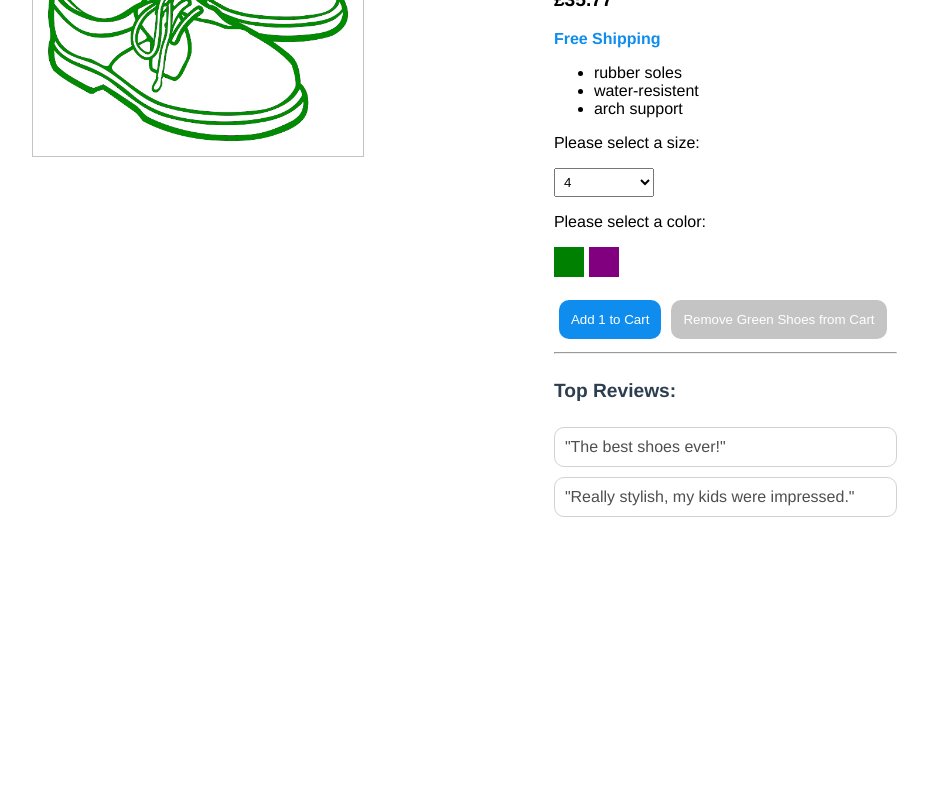
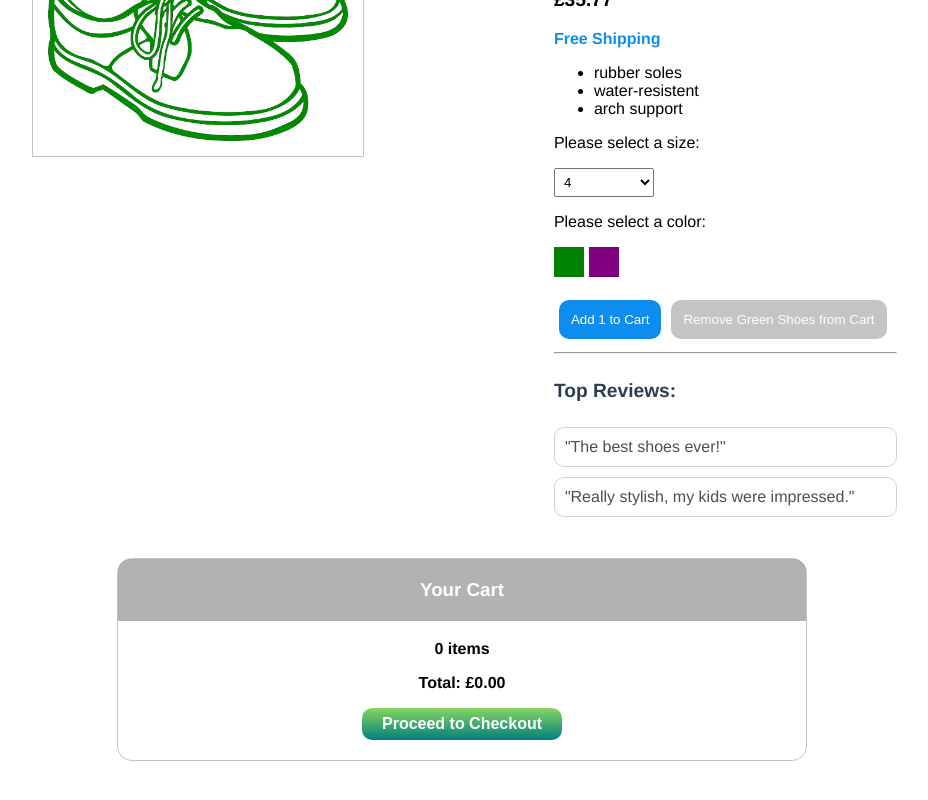
Before and after one commit to penelopecj/vue-app, a Vue app: page / in a window 1280 px wide. Shown: the part 1130-1930 px from the top of the page, without its empty margins (178-1106 px from the left). Before the commit the page ends 1683 px from the top, so only its background shows below. Built offline with nearby package versions, Linux system fonts and the light colour scheme.

Commit message:
added typescript to project and Typescript.vue for cart component

```diff
--- a/src/App.vue
+++ b/src/App.vue
@@ -52,7 +52,14 @@
       </ul>
     </Product>
 
-    <TypeScript />
+    <TypeScript
+      :cart="cart"
+      :prices="prices"
+      :redSocks="socksVariants[0].variantId"
+      :blueSocks="socksVariants[1].variantId"
+      :greenShoes="shoesVariants[0].variantId"
+      :purpleShoes="shoesVariants[1].variantId"
+    />
   </div>
 
 </template>
--- /dev/null
+++ b/src/components/HelloWorld.vue
@@ -0,0 +1,57 @@
+<template>
+  <div class="hello">
+    <h1>{{ msg }}</h1>
+    <p>
+      For a guide and recipes on how to configure / customize this project,<br>
+      check out the
+      <a href="https://cli.vuejs.org" target="_blank" rel="noopener">vue-cli documentation</a>.
+    </p>
+    <h3>Installed CLI Plugins</h3>
+    <ul>
+      <li><a href="https://github.com/vuejs/vue-cli/tree/dev/packages/%40vue/cli-plugin-typescript" target="_blank" rel="noopener">typescript</a></li>
+    </ul>
+    <h3>Essential Links</h3>
+    <ul>
+      <li><a href="https://vuejs.org" target="_blank" rel="noopener">Core Docs</a></li>
+      <li><a href="https://forum.vuejs.org" target="_blank" rel="noopener">Forum</a></li>
+      <li><a href="https://chat.vuejs.org" target="_blank" rel="noopener">Community Chat</a></li>
+      <li><a href="https://twitter.com/vuejs" target="_blank" rel="noopener">Twitter</a></li>
+      <li><a href="https://news.vuejs.org" target="_blank" rel="noopener">News</a></li>
+    </ul>
+    <h3>Ecosystem</h3>
+    <ul>
+      <li><a href="https://router.vuejs.org" target="_blank" rel="noopener">vue-router</a></li>
+      <li><a href="https://vuex.vuejs.org" target="_blank" rel="noopener">vuex</a></li>
+      <li><a href="https://github.com/vuejs/vue-devtools#vue-devtools" target="_blank" rel="noopener">vue-devtools</a></li>
+      <li><a href="https://vue-loader.vuejs.org" target="_blank" rel="noopener">vue-loader</a></li>
+      <li><a href="https://github.com/vuejs/awesome-vue" target="_blank" rel="noopener">awesome-vue</a></li>
+    </ul>
+  </div>
+</template>
+
+<script lang="ts">
+import { Component, Prop, Vue } from 'vue-property-decorator';
+
+@Component
+export default class HelloWorld extends Vue {
+  @Prop() private msg!: string;
+}
+</script>
+
+<!-- Add "scoped" attribute to limit CSS to this component only -->
+<style scoped>
+h3 {
+  margin: 40px 0 0;
+}
+ul {
+  list-style-type: none;
+  padding: 0;
+}
+li {
+  display: inline-block;
+  margin: 0 10px;
+}
+a {
+  color: #42b983;
+}
+</style>
--- a/src/components/TypeScript.vue
+++ b/src/components/TypeScript.vue
@@ -1,11 +1,93 @@
 <template>
-  <div>
+  <div class="typescript">
+    <div class="grey-box">
+      <h3>Your Cart</h3>
+      <p>{{ cart.length }} items</p>
+      <p>Total: £{{ calculateTotal() }}</p>
+      <button>Proceed to Checkout</button>
+    </div>
+
   </div>
 </template>
 
 <script lang="ts">
-  const prices: Number[] = []
-  console.log(prices)
 
+  export default {
+    name: 'TypeScript',
+    props: {
+      cart: Array,
+      prices: Array,
+      redSocks: Number,
+      blueSocks: Number,
+      greenShoes: Number,
+      purpleShoes: Number,
+    },
+    methods: {
+      calculateTotal() {
+        const cartPrices: Number[] = []
+        const socksPrice: Number = this.prices[0]
+        const shoesPrice: Number = this.prices[1]
+
+        this.cart.forEach(item => {
+          if (item === this.redSocks || item === this.blueSocks) {
+            cartPrices.push(socksPrice)
+          } else {
+            cartPrices.push(shoesPrice)
+          }
+        })
+
+        const total = cartPrices.reduce((acc, curr) => {
+          return acc + curr
+        }, 0)
+
+        return total.toFixed(2)
+
+      }
+    }
+  }
 
 </script>
+
+<style scoped>
+
+.grey-box {
+  border-radius: 15px;
+  padding: 0;
+}
+
+.typescript {
+  width: 80%;
+  max-width: 700px;
+  margin: 0 auto;
+  padding-bottom: 3rem;
+}
+
+h3 {
+  background-color: rgba(0, 0, 0, 0.3);
+  color: white;
+  padding: 20px;
+  margin-top: 0;
+  border-radius: 13px 13px 0 0;
+}
+
+p {
+  font-weight: bold;
+}
+
+button {
+  color: white;
+  font-weight: bold;
+  font-size: 1rem;
+  background: linear-gradient(rgb(135, 213, 96), teal);
+  border: none;
+  padding: 7px 20px;
+  border-radius: 10px;
+  cursor: pointer;
+  margin-bottom: 20px;
+}
+
+button:hover {
+  background: rgb(71, 155, 88);
+}
+
+</style>
--- /dev/null
+++ b/src/shims-vue.d.ts
@@ -0,0 +1,4 @@
+declare module '*.vue' {
+  import Vue from 'vue'
+  export default Vue
+}
```
Also changed, not shown: package.json (+11 -3 lines), src/shims-tsx.d.ts (added, +13 -0 lines), tsconfig.json (added, +41 -0 lines), src/main.ts (renamed from src/main.js), 1 other file (tests, documents, lock files or other folders).
